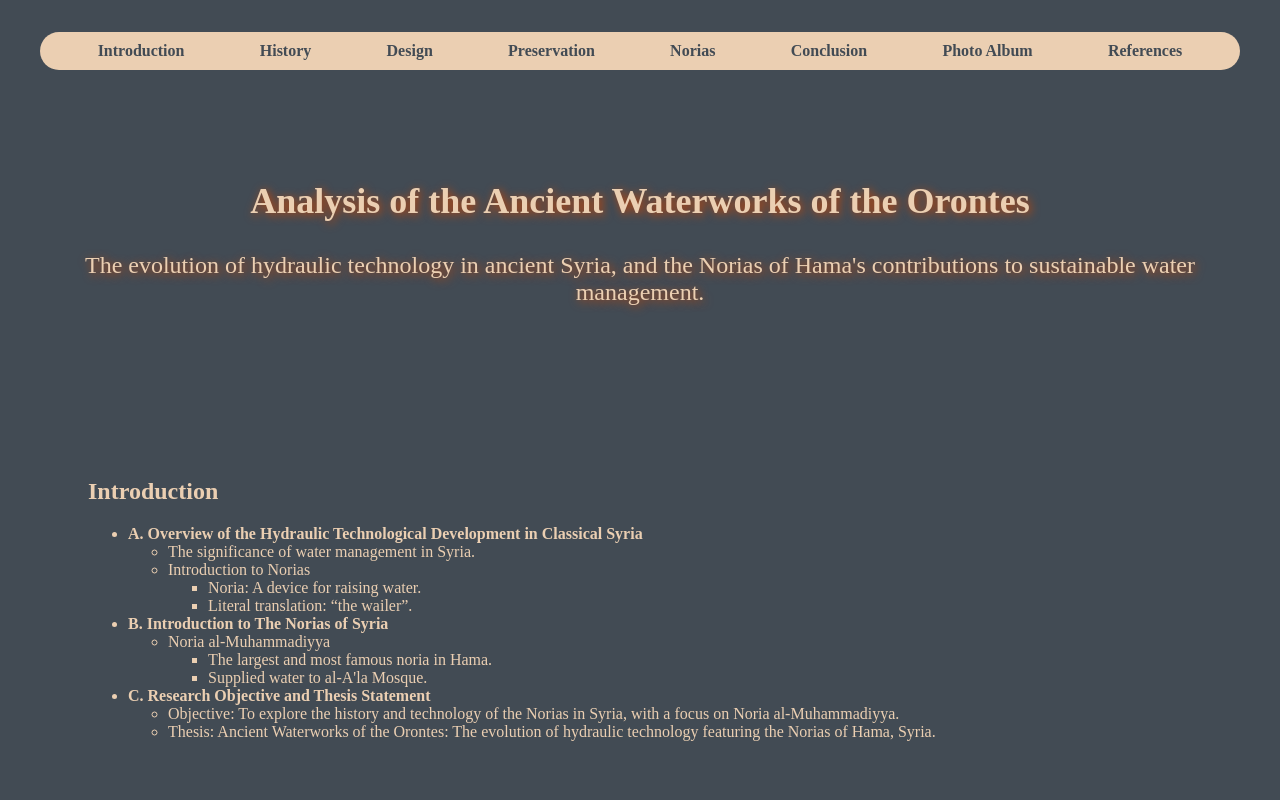
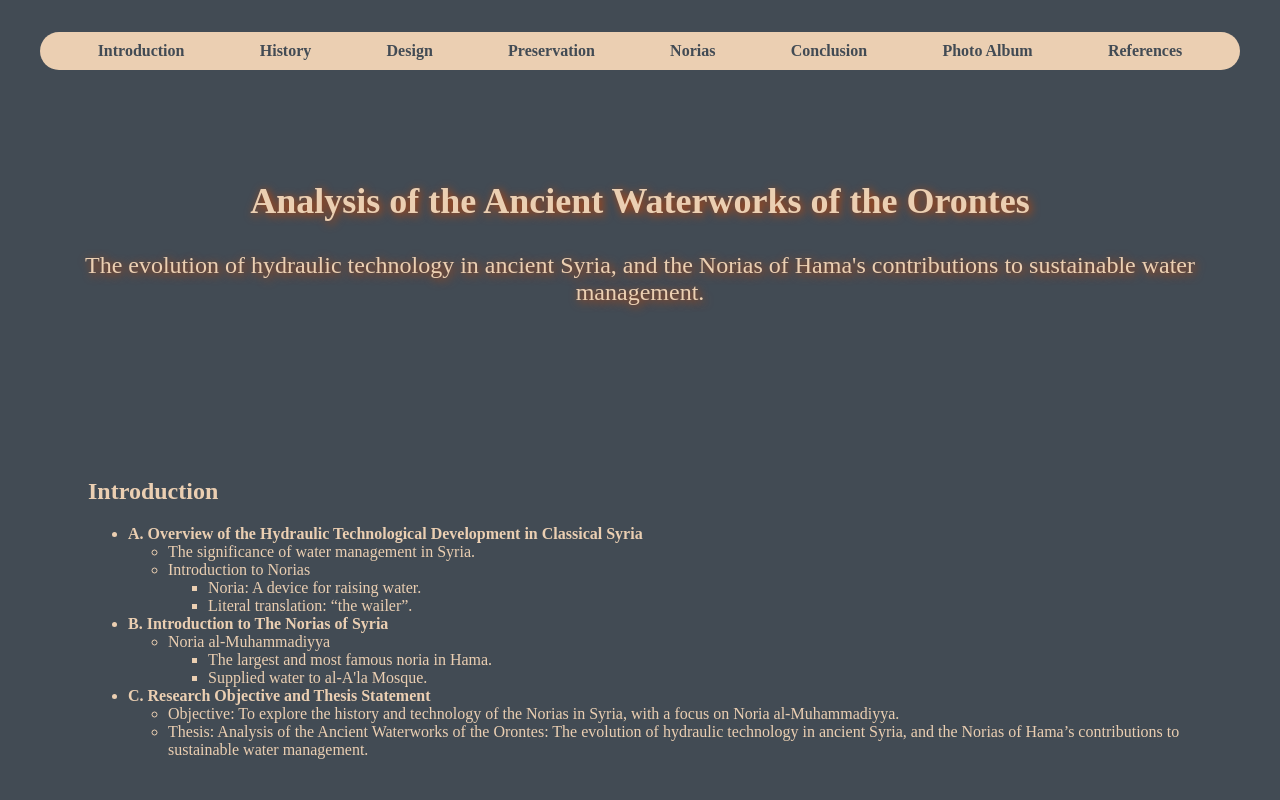
Before and after one commit to Sushi314/Noriasofhama, a React (Vite) app: page / in a window 1280 px wide. Shown: the top 800 px of the page. Built offline with nearby package versions, Linux system fonts and the light colour scheme.

Commit message:
updated thesis

```diff
--- a/src/components/Introduction.tsx
+++ b/src/components/Introduction.tsx
@@ -36,7 +36,7 @@ const Introduction = () => {
               Objective: To explore the history and technology of the Norias in Syria, with a focus on Noria al-Muhammadiyya.
             </li>
             <li>
-              Thesis: Ancient Waterworks of the Orontes: The evolution of hydraulic technology featuring the Norias of Hama, Syria.
+            Thesis: Analysis of the Ancient Waterworks of the Orontes: The evolution of hydraulic technology in ancient Syria, and the Norias of Hama’s contributions to sustainable water management.
             </li>
           </ul>
         </li>
```
